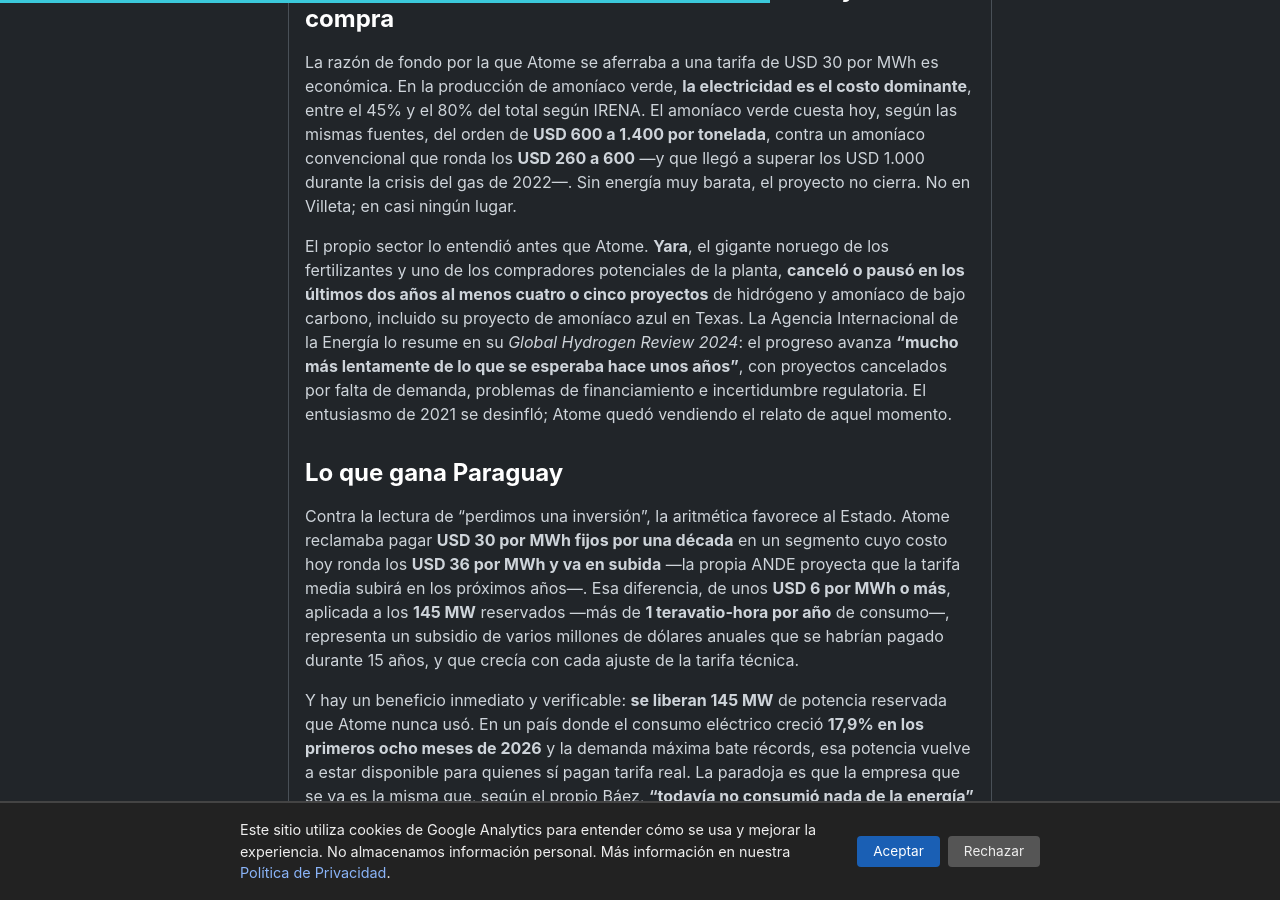
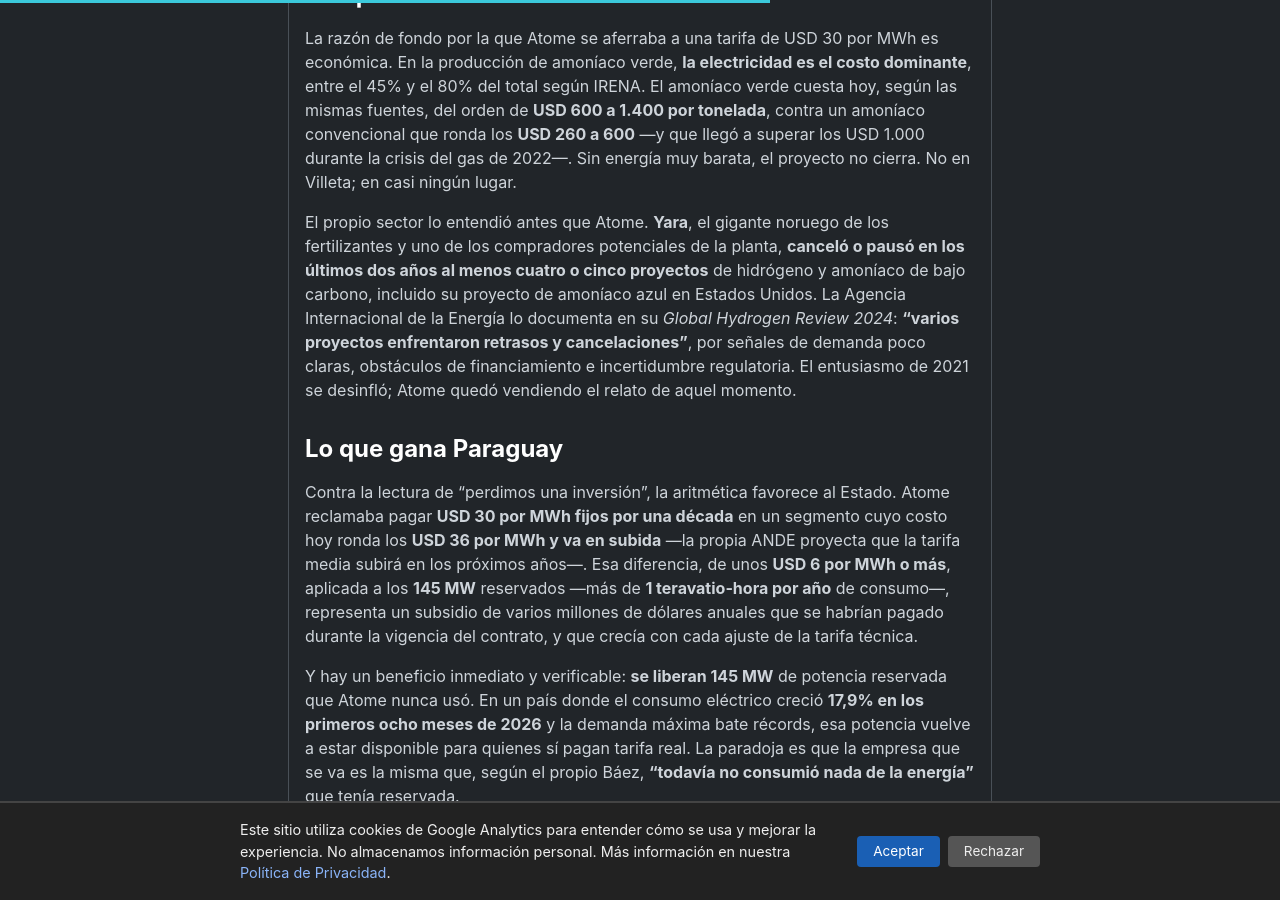
Before and after one commit to miravosqueinteresante/muchotexto.net, a Jekyll site: the page built from _posts/2026-10-02-atome-ande-salida-paraguay.md, in a window 1280 px wide and 900 px high, scrolled down 3043 px. Built offline with Jekyll 4.4.1, drawn with Linux system fonts in a browser that asks for light colours; some of the changed text lies outside the part shown.

Commit message:
#56: correcciones del fact-check independiente
El verificador independiente confirmó 0 FALSE y validó los puntos ya
corregidos, pero señaló 5 ajustes que se aplican (regla 'el matiz opcional
no existe'):

- Cita IEA: la frase 'mucho más lentamente' estaba en el capítulo Hydrogen
  Production, no en el resumen ejecutivo citado. Se usa la frase del exec
  summary ('varios proyectos enfrentaron retrasos y cancelaciones').
- Yara: 'amoníaco azul en Texas' -> 'en Estados Unidos' (el proyecto azul es
  Yara-BASF en el Golfo, no verde).
- Datos de mercado (£27,8M / -45% / suspendida): añadida fuente MarketBeat.
- 'USD 650M en marzo 2026': quitada (no consta en fuentes citadas).
- Inconsistencia 'década' vs '15 años': unificado a 'vigencia del contrato'.

```diff
--- a/_posts/2026-10-02-atome-ande-salida-paraguay.md
+++ b/_posts/2026-10-02-atome-ande-salida-paraguay.md
@@ -67,11 +67,11 @@
 
 La razón de fondo por la que Atome se aferraba a una tarifa de USD 30 por MWh es económica. En la producción de amoníaco verde, **la electricidad es el costo dominante**, entre el 45% y el 80% del total según IRENA. El amoníaco verde cuesta hoy, según las mismas fuentes, del orden de **USD 600 a 1.400 por tonelada**, contra un amoníaco convencional que ronda los **USD 260 a 600** —y que llegó a superar los USD 1.000 durante la crisis del gas de 2022—. Sin energía muy barata, el proyecto no cierra. No en Villeta; en casi ningún lugar.
 
-El propio sector lo entendió antes que Atome. **Yara**, el gigante noruego de los fertilizantes y uno de los compradores potenciales de la planta, **canceló o pausó en los últimos dos años al menos cuatro o cinco proyectos** de hidrógeno y amoníaco de bajo carbono, incluido su proyecto de amoníaco azul en Texas. La Agencia Internacional de la Energía lo resume en su *Global Hydrogen Review 2024*: el progreso avanza **"mucho más lentamente de lo que se esperaba hace unos años"**, con proyectos cancelados por falta de demanda, problemas de financiamiento e incertidumbre regulatoria. El entusiasmo de 2021 se desinfló; Atome quedó vendiendo el relato de aquel momento.
+El propio sector lo entendió antes que Atome. **Yara**, el gigante noruego de los fertilizantes y uno de los compradores potenciales de la planta, **canceló o pausó en los últimos dos años al menos cuatro o cinco proyectos** de hidrógeno y amoníaco de bajo carbono, incluido su proyecto de amoníaco azul en Estados Unidos. La Agencia Internacional de la Energía lo documenta en su *Global Hydrogen Review 2024*: **"varios proyectos enfrentaron retrasos y cancelaciones"**, por señales de demanda poco claras, obstáculos de financiamiento e incertidumbre regulatoria. El entusiasmo de 2021 se desinfló; Atome quedó vendiendo el relato de aquel momento.
 
 ## Lo que gana Paraguay
 
-Contra la lectura de "perdimos una inversión", la aritmética favorece al Estado. Atome reclamaba pagar **USD 30 por MWh fijos por una década** en un segmento cuyo costo hoy ronda los **USD 36 por MWh y va en subida** —la propia ANDE proyecta que la tarifa media subirá en los próximos años—. Esa diferencia, de unos **USD 6 por MWh o más**, aplicada a los **145 MW** reservados —más de **1 teravatio-hora por año** de consumo—, representa un subsidio de varios millones de dólares anuales que se habrían pagado durante 15 años, y que crecía con cada ajuste de la tarifa técnica.
+Contra la lectura de "perdimos una inversión", la aritmética favorece al Estado. Atome reclamaba pagar **USD 30 por MWh fijos por una década** en un segmento cuyo costo hoy ronda los **USD 36 por MWh y va en subida** —la propia ANDE proyecta que la tarifa media subirá en los próximos años—. Esa diferencia, de unos **USD 6 por MWh o más**, aplicada a los **145 MW** reservados —más de **1 teravatio-hora por año** de consumo—, representa un subsidio de varios millones de dólares anuales que se habrían pagado durante la vigencia del contrato, y que crecía con cada ajuste de la tarifa técnica.
 
 Y hay un beneficio inmediato y verificable: **se liberan 145 MW** de potencia reservada que Atome nunca usó. En un país donde el consumo eléctrico creció **17,9% en los primeros ocho meses de 2026** y la demanda máxima bate récords, esa potencia vuelve a estar disponible para quienes sí pagan tarifa real. La paradoja es que la empresa que se va es la misma que, según el propio Báez, **"todavía no consumió nada de la energía"** que tenía reservada.
 
```
Also changed, not shown: other parts of _posts/2026-10-02-atome-ande-salida-paraguay.md (+2 -1 lines).
